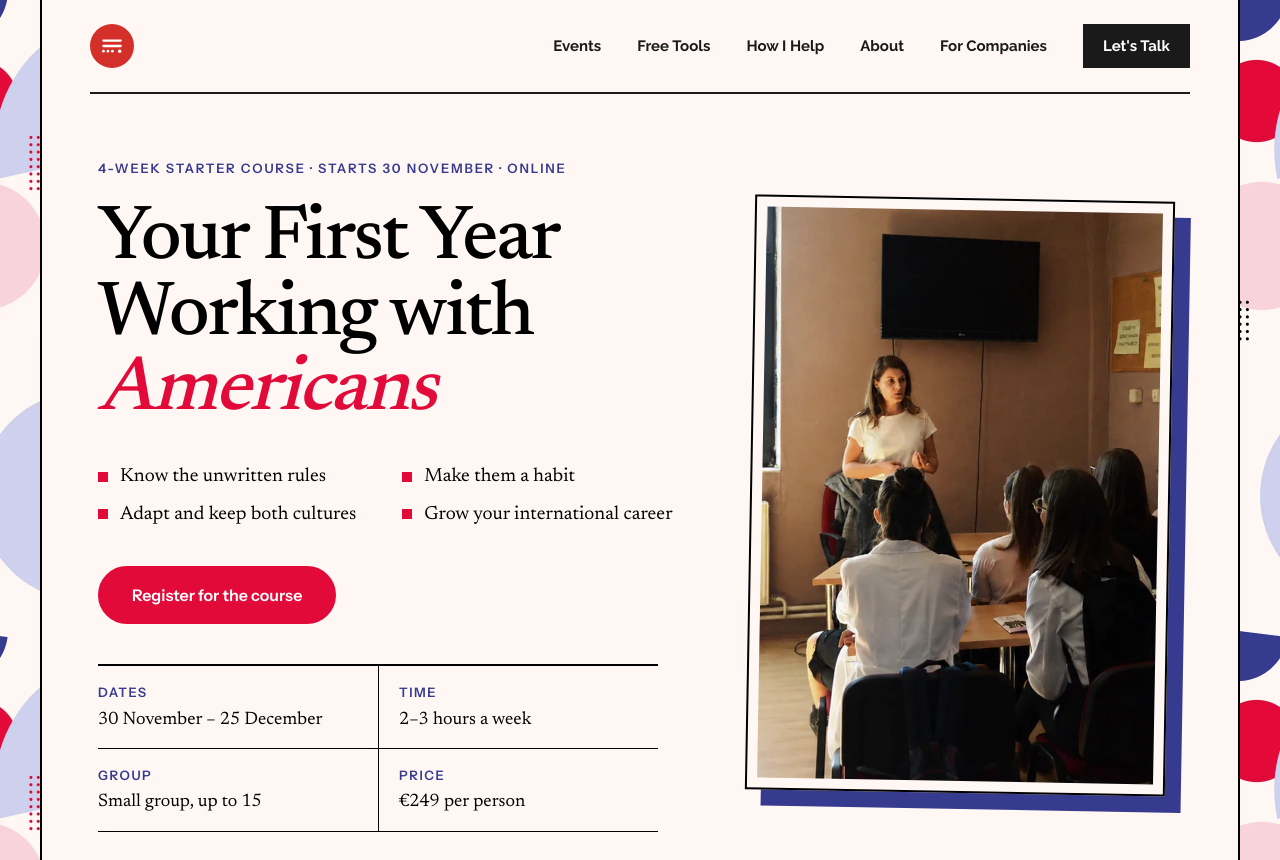
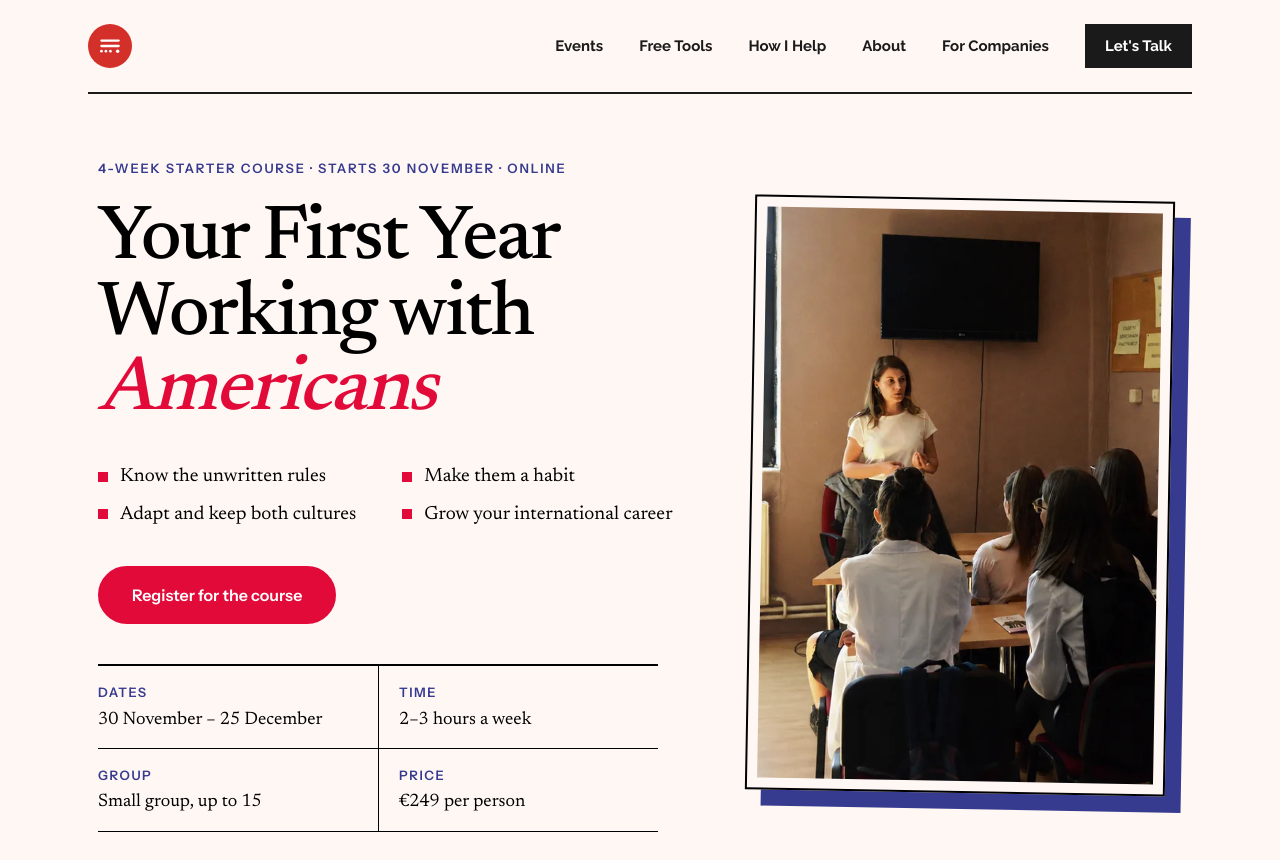
Before and after one commit to biljanatasetovikj-boop/InvisibleRules, a Next.js app: page /working-with-americans in a window 1280 px wide. Shown: the top 860 px of the page. Built offline with nearby package versions, Linux system fonts and the light colour scheme; a web font is replaced by a local one.

Commit message:
remove course page background pattern
Co-Authored-By: Claude Opus 5.5 <noreply@anthropic.com>

```diff
--- a/app/working-with-americans/page.tsx
+++ b/app/working-with-americans/page.tsx
@@ -58,13 +58,12 @@ export const metadata: Metadata = {
 
 export default function WorkingWithAmericansPage() {
   return (
-    // On wide screens Biljana's pattern fills the sides and the page reads as
-    // a clean paper column down the middle, like worksinprogress.co. The
-    // pattern only loads when there is room for it.
+    // The page is one paper column. A background pattern for the sides can go
+    // on the outer div (see git history for how the earlier ones were done).
     <div
-      className={`${editor.variable} ${ui.variable} wip bg-wip-paper text-wip-ink min-[1240px]:bg-[url(/working-with-americans/pattern-collage.webp)] min-[1240px]:bg-[length:640px] min-[1240px]:bg-repeat`}
+      className={`${editor.variable} ${ui.variable} wip bg-wip-paper text-wip-ink`}
     >
-      <div className="relative mx-auto max-w-[1200px] bg-wip-paper min-[1240px]:border-x-2 min-[1240px]:border-wip-ink">
+      <div className="relative mx-auto max-w-[1200px] bg-wip-paper">
         <Nav />
         <main>
           <Hero />
```
Also changed, not shown: public/working-with-americans/pattern-collage.webp (deleted).
